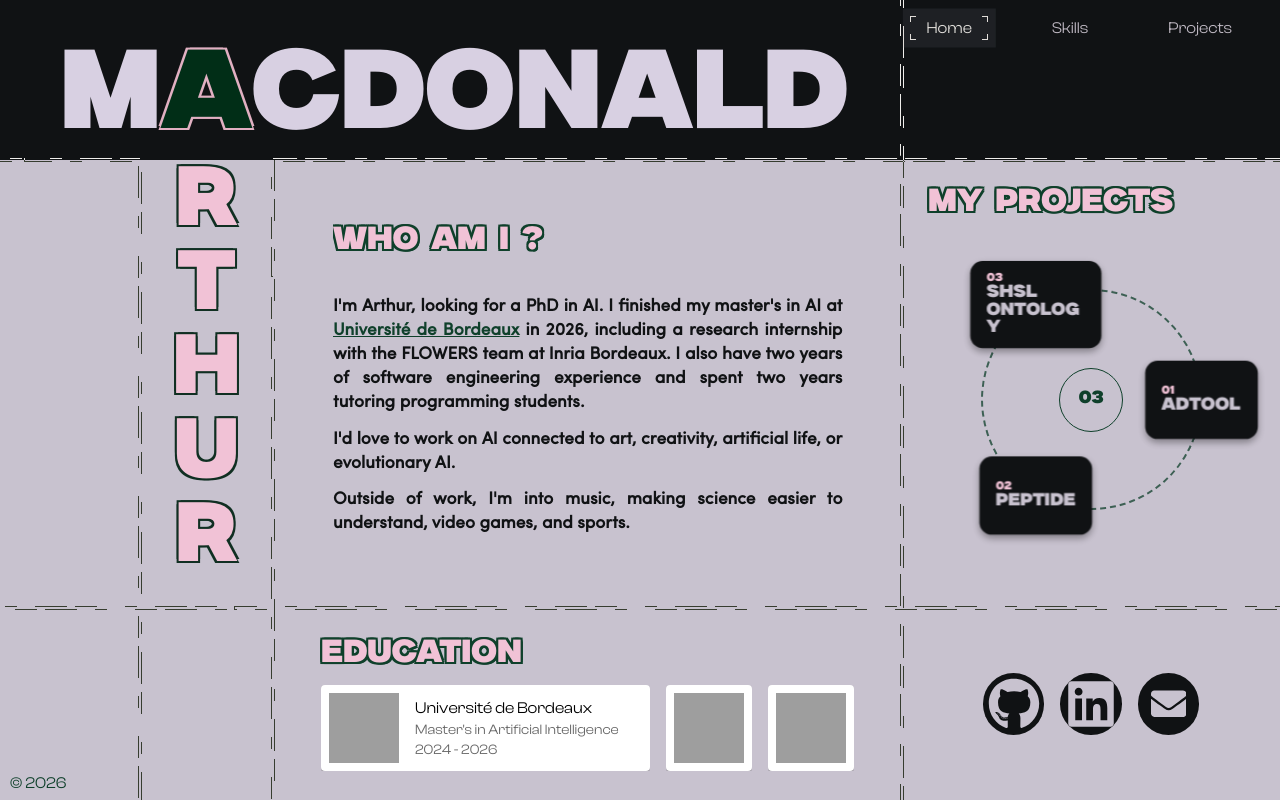
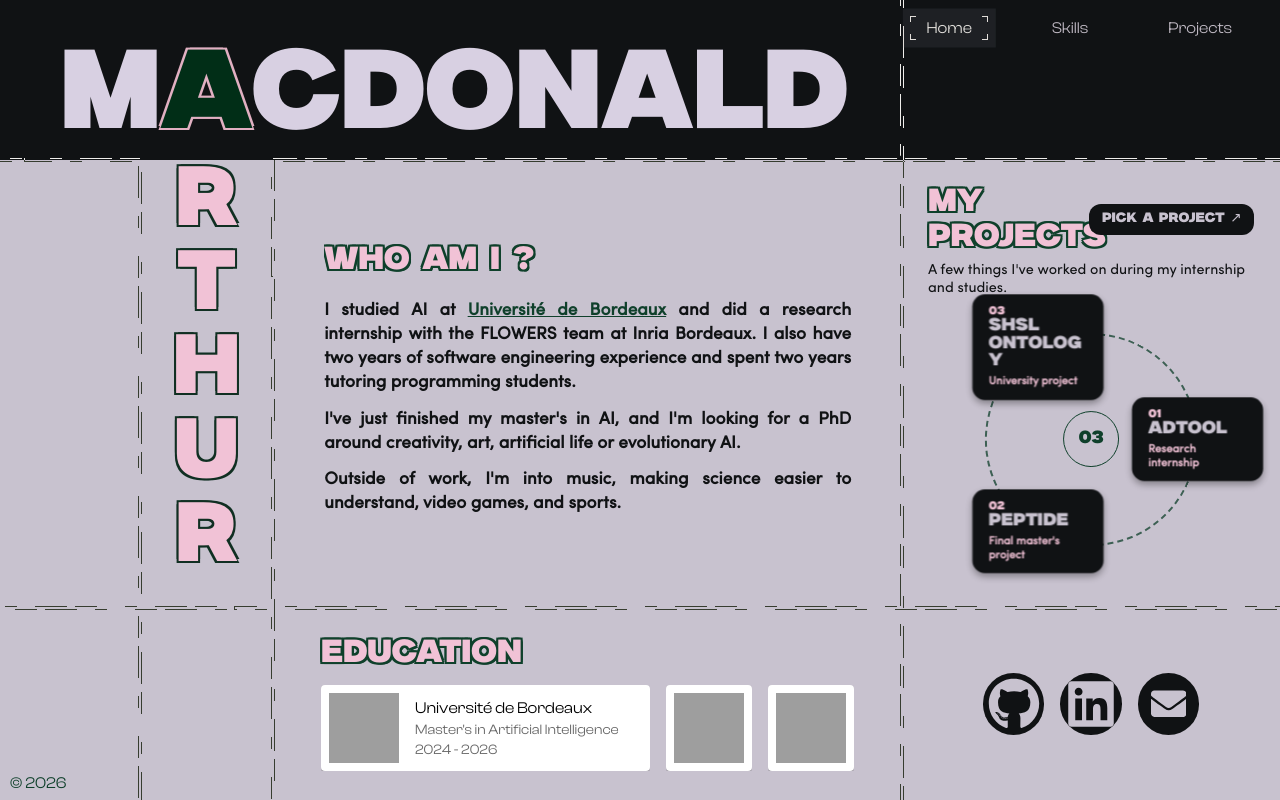
Before and after one commit to Roirtur/portfolio, a Next.js app in the folder portfolio/: page / in a window 1280 px wide. Built offline with nearby package versions, Linux system fonts and the light colour scheme; grey boxes are pictures that could not be loaded; what @mui/material-nextjs would draw is missing.

Commit message:
feat: update AboutMe and ProjectPreview components for improved content clarity, enhance ProjectWheel with additional project details, and refine styles for better responsiveness

```diff
--- a/portfolio/components/home/AboutMe.tsx
+++ b/portfolio/components/home/AboutMe.tsx
@@ -16,8 +16,6 @@ const AboutMe: React.FC<AboutMeProps> = ({ pageChanging }) => {
             style={{
                 width: "100%",
                 height: "100%",
-                paddingLeft: 60,
-                paddingRight: 60,
                 fontFamily: `${MilkerFont.style.fontFamily}, Arial, sans-serif`,
                 flexDirection: "column",
                 display: "flex",
@@ -35,7 +33,7 @@ const AboutMe: React.FC<AboutMeProps> = ({ pageChanging }) => {
                 fontSize: "2rem",
                 color: "#f1c2d6",
                 textShadow: "2px 2px 0 #0f402b, 2px 2px 0 #0f402b, 2px -2px 0 #0f402b, -2px 2px 0 #0f402b, -2px -2px 0 #0f402b, 2px 0px 0 #0f402b, 0px 2px 0 #0f402b, -2px 0px 0 #0f402b, 0px -2px 0 #0f402b",
-                mb: 2
+                mb: 0
             }}>
                 <span className="typed-heading">Who am I ?</span>
             </Box>
@@ -50,17 +48,17 @@ const AboutMe: React.FC<AboutMeProps> = ({ pageChanging }) => {
                 }}
             >
                     <Box component="p" sx={{ m: 0, mb: 1.5 }}>
-                        I&apos;m Arthur, looking for a PhD in AI. I finished my master&apos;s in AI at <a
+                        I studied AI at <a
                             href="https://www.u-bordeaux.fr"
                             target="_blank"
                             rel="noopener noreferrer"
                             style={{ color: "#0f402b", textDecoration: "underline" }}
                         >
                             Université de Bordeaux
-                        </a> in 2026, including a research internship with the FLOWERS team at Inria Bordeaux. I also have two years of software engineering experience and spent two years tutoring programming students.
+                        </a> and did a research internship with the FLOWERS team at Inria Bordeaux. I also have two years of software engineering experience and spent two years tutoring programming students.
                     </Box>
                     <Box component="p" sx={{ m: 0, mb: 1.5 }}>
-                        I&apos;d love to work on AI connected to art, creativity, artificial life, or evolutionary AI.
+                       I&apos;ve just finished my master&apos;s in AI, and I&apos;m looking for a PhD around creativity, art, artificial life or evolutionary AI.
                     </Box>
                     <Box component="p" sx={{ m: 0 }}>
                         Outside of work, I&apos;m into music, making science easier to understand, video games, and sports.
--- a/portfolio/components/home/ProjectPreview.tsx
+++ b/portfolio/components/home/ProjectPreview.tsx
@@ -1,10 +1,13 @@
 "use client";
 
 import { motion } from "framer-motion";
+import Link from "next/link";
 import { useRouter } from "next/navigation";
 import OutlinedHeading from "@/components/OutlinedHeading";
+import RotatingDiv from "@/components/Rotate";
 import ProjectWheel from "@/components/works/ProjectWheel";
 import { projects } from "@/components/works/projects";
+import { MilkerFont, SofiaProFont } from "@/styles/theme";
 import "@/styles/home/style.css";
 
 export default function ProjectPreview({ pageChanging }: { pageChanging: boolean }) {
@@ -14,10 +17,24 @@ export default function ProjectPreview({ pageChanging }: { pageChanging: boolean
     <motion.div
       initial={{ opacity: 0, x: 60 }}
       animate={pageChanging ? { opacity: 0, x: 60 } : { opacity: 1, x: 0 }}
-      transition={{ duration: 0.7, delay: pageChanging ? 0 : 0.7 }}
+      transition={{ duration: 0.7, delay: pageChanging ? 0 : 0.2 }}
       className="home-project-preview"
     >
-      <div className="home-project-preview-heading"><OutlinedHeading>My Projects</OutlinedHeading></div>
+      <div className="home-project-preview-heading">
+        <div className="home-project-preview-title-row">
+          <OutlinedHeading className="home-project-preview-title">My Projects</OutlinedHeading>
+          <RotatingDiv>
+            <Link href="/works" className="home-project-preview-link" style={{ fontFamily: MilkerFont.style.fontFamily }}>
+              Pick a project <span aria-hidden="true">↗</span>
+            </Link>
+          </RotatingDiv>
+        </div>
+        <div className="home-project-preview-actions">
+          <p className="home-project-preview-context" style={{ fontFamily: SofiaProFont.style.fontFamily }}>
+            A few things I&apos;ve worked on during my internship and studies.
+          </p>
+        </div>
+      </div>
       <ProjectWheel activeIndex={0} turn={0} compact onSelect={(index) => router.push(`/works?project=${projects[index].id}`)} />
     </motion.div>
   );
--- a/portfolio/components/works/ProjectWheel.tsx
+++ b/portfolio/components/works/ProjectWheel.tsx
@@ -4,7 +4,7 @@ import { motion } from "framer-motion";
 import { useEffect, useRef, useState, type CSSProperties } from "react";
 import RotatingDiv from "@/components/Rotate";
 import { projects } from "@/components/works/projects";
-import { MilkerFont } from "@/styles/theme";
+import { MilkerFont, SofiaProFont } from "@/styles/theme";
 import "@/styles/works/style.css";
 
 export default function ProjectWheel({ activeIndex, turn, onSelect, compact = false }: { activeIndex: number; turn: number; onSelect: (index: number) => void; compact?: boolean }) {
@@ -56,9 +56,10 @@ export default function ProjectWheel({ activeIndex, turn, onSelect, compact = fa
               <motion.div className="works-wheel-upright" animate={{ rotate: turn * step - index * step, opacity: visible ? 1 : 0, scale: index === activeIndex && !compact ? 1.08 : 0.88 }} transition={{ type: "spring", stiffness: 85, damping: 18 }} style={{ pointerEvents: visible ? "auto" : "none" }}>
                 <div className="works-wheel-card-anchor">
                   <RotatingDiv>
-                    <button type="button" className={`works-wheel-item ${index === activeIndex && !compact ? "is-active" : ""}`} style={{ fontFamily: MilkerFont.style.fontFamily }} onClick={() => onSelect(index)} aria-label={compact ? `Open ${project.title}` : `View ${project.title}`} aria-pressed={compact ? undefined : index === activeIndex} tabIndex={visible ? 0 : -1}>
+                    <button type="button" className={`works-wheel-item ${index === activeIndex && !compact ? "is-active" : ""}`} style={{ fontFamily: MilkerFont.style.fontFamily }} onClick={() => onSelect(index)} aria-label={`${compact ? "Open" : "View"} ${project.title}, ${project.kind}`} aria-pressed={compact ? undefined : index === activeIndex} tabIndex={visible ? 0 : -1}>
                       <span className="works-wheel-item-number">{String(index + 1).padStart(2, "0")}</span>
                       <span className="works-wheel-item-title">{project.shortTitle}</span>
+                      <span className="works-wheel-item-kind" style={{ fontFamily: SofiaProFont.style.fontFamily }}>{project.kind}</span>
                     </button>
                   </RotatingDiv>
                 </div>
--- a/portfolio/styles/home/style.css
+++ b/portfolio/styles/home/style.css
@@ -173,6 +173,15 @@
   animation: type-heading .7s steps(10, end) .5s forwards;
 }
 
+.home-intro-line {
+  max-width: 36ch;
+  margin-bottom: clamp(1rem, 2vh, 1.5rem);
+  color: #0f402b;
+  font-size: clamp(1.3rem, 1.8vw, 1.8rem);
+  font-weight: 700;
+  line-height: 1.2;
+}
+
 @keyframes type-heading {
   to { width: 11ch; }
 }
@@ -186,7 +195,59 @@
 }
 
 .home-project-preview-heading {
+  position: relative;
+  z-index: 3;
   padding-left: clamp(1rem, 2vw, 2rem);
+  padding-right: clamp(1rem, 2vw, 2rem);
+}
+
+.home-project-preview-title-row {
+  display: grid;
+  grid-template-columns: minmax(0, 1fr) max-content;
+  align-items: center;
+  gap: .75rem;
+}
+
+.home-project-preview-actions {
+  display: flex;
+  flex-wrap: wrap;
+  align-items: center;
+  gap: .5rem 1rem;
+  margin-top: .5rem;
+}
+
+.home-project-preview-context {
+  color: #101214;
+  font-size: clamp(.9rem, 1vw, 1rem);
+  line-height: 1.25;
+}
+
+.home-project-preview-link {
+  display: inline-flex;
+  align-items: center;
+  justify-content: center;
+  gap: .35rem;
+  padding: .55rem .8rem;
+  border-radius: 12px;
+  background: #101214;
+  color: #C8C2CF;
+  font-size: .85rem;
+  line-height: 1;
+  white-space: nowrap;
+  transition: background-color .3s, color .3s, box-shadow .3s;
+}
+
+.home-project-preview-link:hover,
+.home-project-preview-link:focus-visible {
+  background: #0f402b;
+  color: #f1c2d6;
+  box-shadow: 0 4px 15px rgba(0, 0, 0, .35);
+}
+
+@media (max-width: 1200px) {
+  .home-project-preview-title.MuiTypography-root { font-size: 1.45rem; }
+  .home-project-preview-title-row { gap: .5rem; }
+  .home-project-preview-link { padding: .45rem .55rem; font-size: .7rem; }
 }
 
 .home-project-preview .works-wheel-stage.is-compact {
@@ -199,4 +260,5 @@
 .home-raised-section {
   position: relative;
   top: -clamp(12px, 2vh, 24px);
+  padding-inline: clamp(1.5rem, 4vw, 3.75rem);
 }
--- a/portfolio/styles/works/style.css
+++ b/portfolio/styles/works/style.css
@@ -42,6 +42,7 @@
 .is-compact .works-wheel-item:focus-visible { background: #0f402b; color: #f1c2d6; }
 .is-compact .works-wheel-item-number { color: #f1c2d6; font-size: var(--compact-number-size); }
 .is-compact .works-wheel-item-title { font-size: var(--compact-title-size); }
+.is-compact .works-wheel-item-kind { color: #f1c2d6; }
 
 .works-wheel-ring,
 .works-wheel-inner,
@@ -120,6 +121,7 @@
 
 .works-wheel-item-number { font-size: .9rem; color: #0f402b; }
 .works-wheel-item-title { max-width: 100%; font-size: 1.7rem; line-height: 1; white-space: normal; overflow-wrap: anywhere; }
+.works-wheel-item-kind { max-width: 100%; margin-top: .35rem; color: #0f402b; font-size: .8rem; font-weight: 600; line-height: 1.2; }
 
 .works-wheel-footer {
   position: relative;
```
